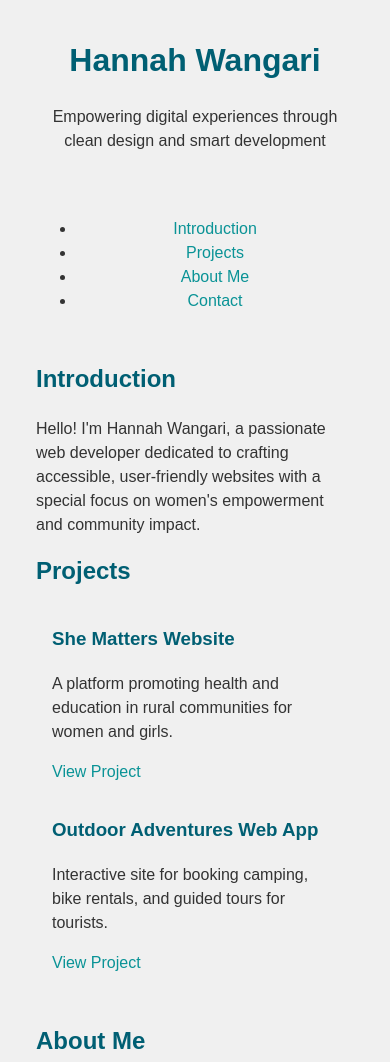
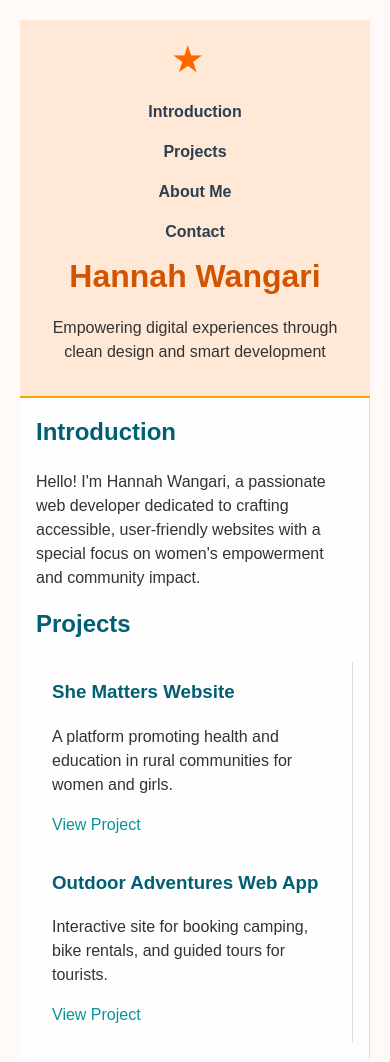
Before and after one commit to Hannahwangari/alx_html_css, a plain HTML site: page css_basic/index.html in a window 390 px wide. Shown: the top 1062 px of the page. Drawn offline with Linux system fonts and the light colour scheme.

Commit message:
Add custom styling and logo for responsive personal portfolio

```diff
--- a/css_basic/index.html
+++ b/css_basic/index.html
@@ -10,18 +10,18 @@
 <body class="works_on_smartphone">
 
   <header>
+    <nav>
+      <ul>
+        <li class="logo">&#9733;</li> <!-- Star icon as a logo -->
+        <li><a href="#introduction">Introduction</a></li>
+        <li><a href="#projects">Projects</a></li>
+        <li><a href="#about">About Me</a></li>
+        <li><a href="#contact">Contact</a></li>
+      </ul>
+    </nav>
     <h1>Hannah Wangari</h1>
     <p>Empowering digital experiences through clean design and smart development</p>
   </header>
-
-  <nav>
-    <ul>
-      <li><a href="#introduction">Introduction</a></li>
-      <li><a href="#projects">Projects</a></li>
-      <li><a href="#about">About Me</a></li>
-      <li><a href="#contact">Contact</a></li>
-    </ul>
-  </nav>
 
   <main>
     <article id="introduction">
@@ -53,7 +53,6 @@
 
   <section id="contact">
     <h2>Contact</h2>
-    <p>You can reach me through:</p>
     <ul>
       <li>Email: <a href="mailto:annwanja950@gmail.com">annwanja950@gmail.com</a></li>
       <li>LinkedIn: <a href="https://www.linkedin.com/in/hannahwangari" target="_blank">Hannah Wangari</a></li>
--- a/css_basic/styles.css
+++ b/css_basic/styles.css
@@ -1,9 +1,12 @@
-/* Enable Flexbox layout */
+/* Flexbox layout as required */
 body {
   display: flex;
   flex-direction: column;
   min-height: 100vh;
   margin: 0;
+  font-family: Arial, sans-serif;
+  background-color: #fffaf7;
+  color: #333;
 }
 
 main {
@@ -12,29 +15,85 @@ main {
   flex: auto;
 }
 
-/* Width allocation: 2/3 for article, 1/3 for aside */
 article {
   flex: 2;
   overflow-y: auto;
   padding: 1rem;
+  background-color: #fefefe;
+  border-right: 1px solid #ddd;
 }
 
 aside {
   flex: 1;
   overflow-y: auto;
   padding: 1rem;
+  background-color: #f9f9f9;
 }
 
-/* Optional: Style header, footer, nav */
-header, footer, nav {
-  background-color: #f0f0f0;
+/* Logo styling */
+.logo {
+  font-size: 2rem;
+  font-weight: bold;
+  margin-right: 1rem;
+  color: #ff6600;
+}
+
+/* Header styling */
+header {
+  background-color: #ffe9d6;
   padding: 1rem;
   text-align: center;
+  border-bottom: 2px solid #ffa500;
 }
 
-/* Basic responsive improvement */
+header h1 {
+  margin: 0.5rem 0;
+  color: #d35400;
+}
+
+/* Navigation styling */
+nav ul {
+  list-style: none;
+  padding: 0;
+  margin: 0;
+  display: flex;
+  justify-content: center;
+  flex-wrap: wrap;
+  gap: 1rem;
+}
+
+nav li a {
+  text-decoration: none;
+  color: #2c3e50;
+  font-weight: bold;
+}
+
+nav li a:hover {
+  color: #e67e22;
+}
+
+/* Contact and footer */
+#contact {
+  background-color: #f3f3f3;
+  padding: 1rem;
+  border-top: 1px solid #ccc;
+}
+
+footer {
+  text-align: center;
+  background-color: #ffe9d6;
+  padding: 1rem;
+  border-top: 2px solid #ffa500;
+}
+
+/* Responsive layout for small screens */
 @media screen and (max-width: 768px) {
   main {
     flex-direction: column;
   }
+
+  nav ul {
+    flex-direction: column;
+    align-items: center;
+  }
 }
```
